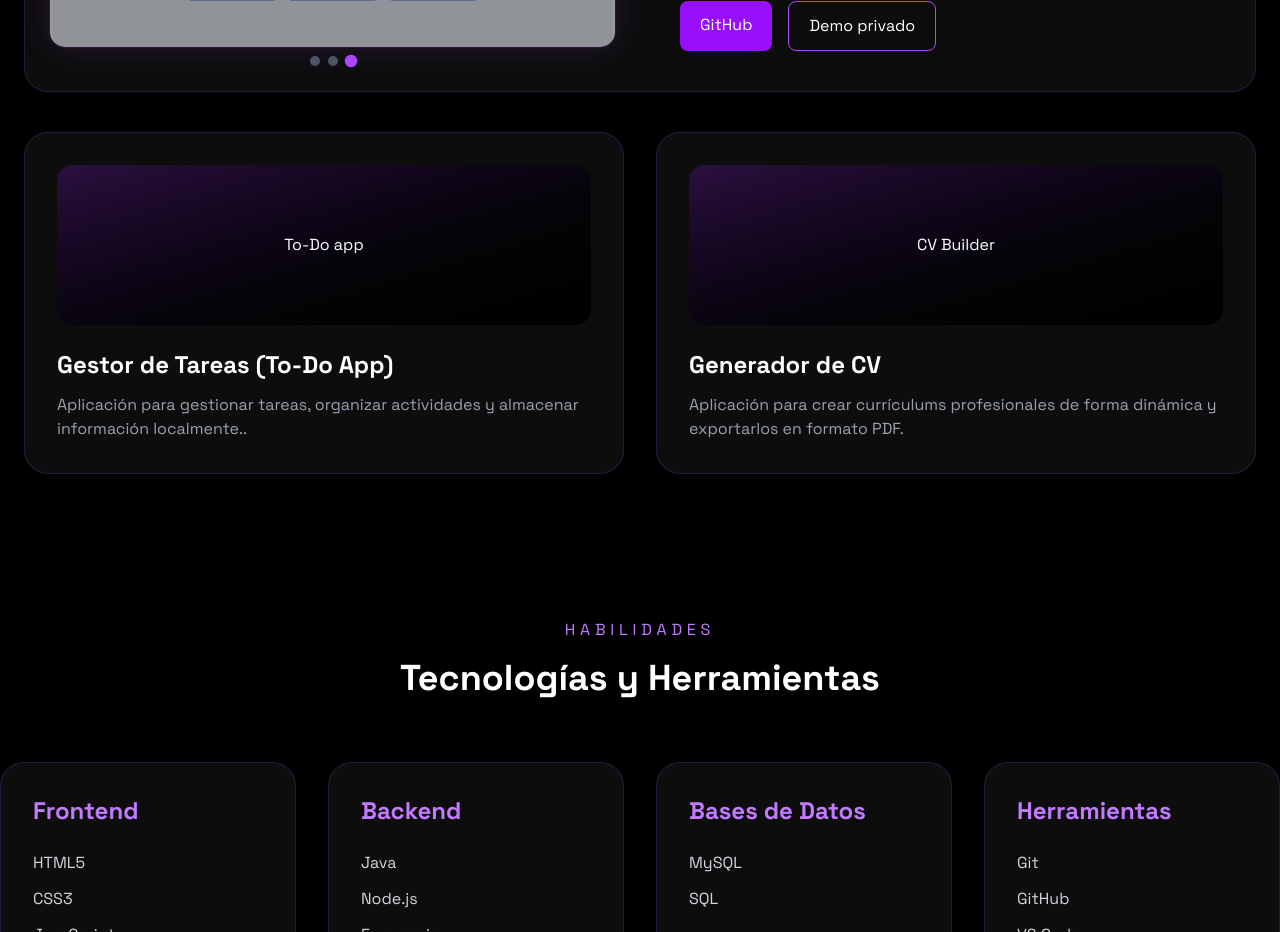
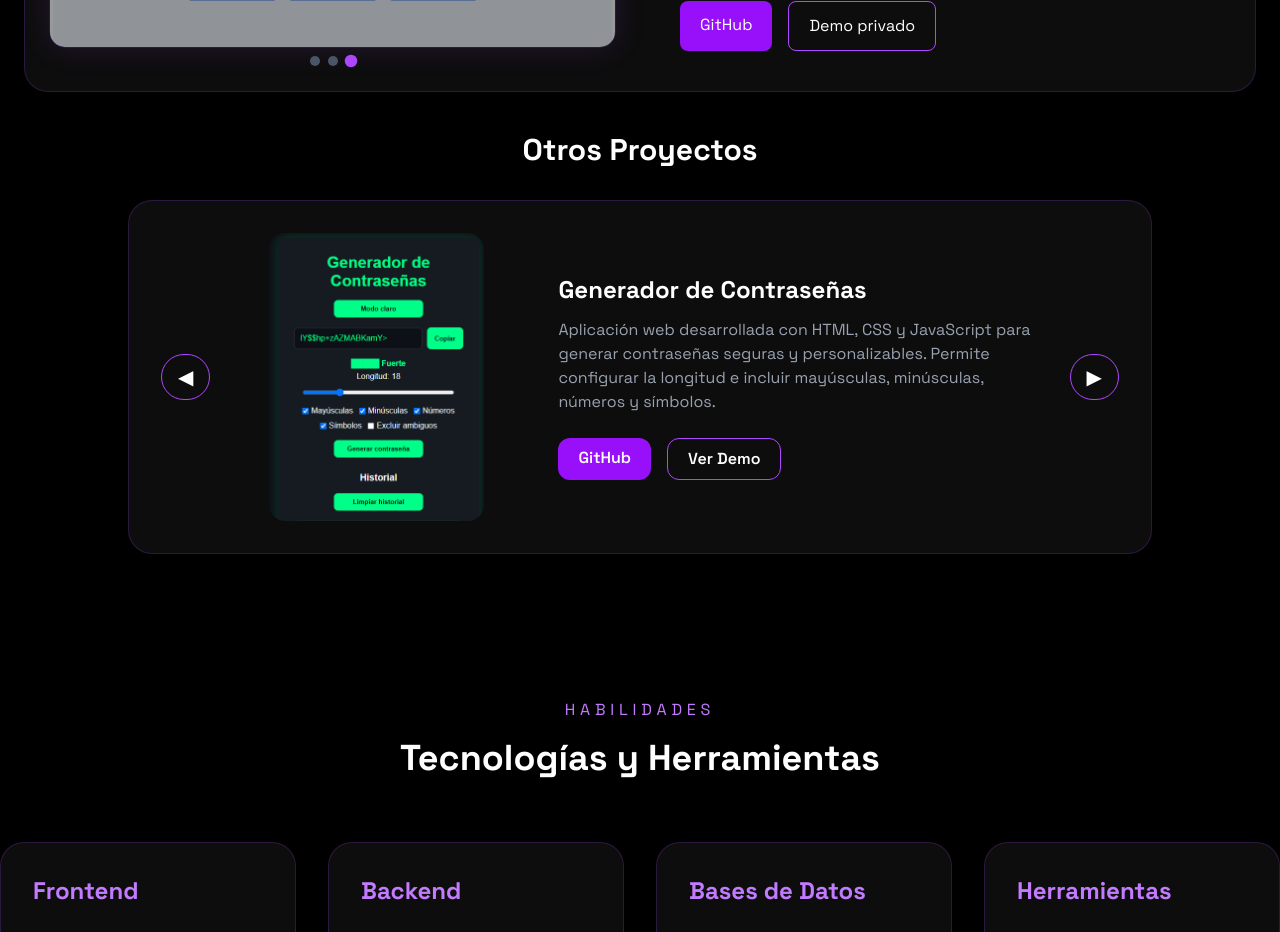
Before and after one commit to RosaSandoval24/portafolio-profesional, a Next.js app: page / in a window 1280 px wide. Shown: the part 1240-2172 px from the top of the page. Built offline with nearby package versions, Linux system fonts and the light colour scheme.

Commit message:
Actualizacion de proyectos del portafolio

```diff
--- a/src/app/page.tsx
+++ b/src/app/page.tsx
@@ -15,6 +15,46 @@ const imagenes = [
 
 const [imagenActual, setImagenActual] = useState(0);
 
+const [proyectoActual, setProyectoActual] = useState(0);
+
+const proyectosSecundarios = [
+  {
+    titulo: "Generador de Contraseñas",
+    descripcion: "Aplicación web desarrollada con HTML, CSS y JavaScript para generar contraseñas seguras y personalizables. Permite configurar la longitud e incluir mayúsculas, minúsculas, números y símbolos.",
+     imagen: "/gp-1.PNG",
+     github: "https://github.com/RosaSandoval24/generador-contrasenas",
+     demo: "https://generador-contrasenas-theta.vercel.app",
+  },
+  {
+    titulo: "Generador de CV",
+    descripcion: "Proyecto en desarrollo para crear currículums profesionales en PDF.",
+    imagen: null,
+    github: null,
+    demo: null,
+  },
+  {
+    titulo: "To-Do App",
+    descripcion: "Próximo proyecto para gestión de tareas y organización personal.",
+    imagen: null,
+    github: null,
+    demo: null,
+  },
+];
+
+const siguienteProyecto = () => {
+  setProyectoActual(
+    (prev) => (prev + 1) % proyectosSecundarios.length
+  );
+};
+
+const proyectoAnterior = () => {
+  setProyectoActual(
+    (prev) =>
+      prev === 0
+        ? proyectosSecundarios.length - 1
+        : prev - 1
+  );
+};
 
 useEffect(() => {
   const intervalo = setInterval(() => {
@@ -156,6 +196,7 @@ useEffect(() => {
   </div>
 
   {/* PROYECTO PRINCIPAL */}
+
   <div className="mb-10 overflow-hidden rounded-3xl border border-purple-500/20 bg-white/5 backdrop-blur-sm">
     <div className="grid md:grid-cols-2">
 
@@ -224,49 +265,99 @@ useEffect(() => {
     </div>
   </div>
 
+<h3 className="mb-8 text-center text-3xl font-bold">
+  Otros Proyectos
+</h3>
+
  {/* PROYECTOS SECUNDARIOS */}
-  <div className="grid gap-8 md:grid-cols-2">
+<div className="flex justify-center">
 
-    <div className="rounded-3xl border border-purple-500/20 bg-white/5 p-8 transition duration-300 hover:-translate-y-2 hover:border-purple-400 hover:shadow-[0_0_30px_rgba(168,85,247,0.35)]">
-      <div className="mb-6 flex h-40 items-center justify-center rounded-2xl bg-gradient-to-br from-purple-900/40 to-black">
-        To-Do app
+  <div className="w-full max-w-5xl rounded-3xl border border-purple-500/20 bg-white/5 p-8 transition duration-300 hover:border-purple-400 hover:shadow-[0_0_30px_rgba(168,85,247,0.25)]">
+
+    <div className="flex items-center justify-between gap-4">
+
+      <button
+        onClick={proyectoAnterior}
+        className="rounded-full border border-purple-500 px-4 py-2 text-xl transition hover:bg-purple-500/20"
+      >
+        ◀
+      </button>
+
+      <div className="grid flex-1 gap-8 md:grid-cols-[300px_1fr]">
+
+        <div className="flex items-center justify-center">
+
+          {proyectosSecundarios[proyectoActual].imagen ? (
+            <img
+              src={proyectosSecundarios[proyectoActual].imagen}
+              alt={proyectosSecundarios[proyectoActual].titulo}
+              className="max-h-72 rounded-2xl object-contain"
+            />
+          ) : (
+            <div className="flex h-52 w-full items-center justify-center rounded-2xl bg-gradient-to-br from-purple-900/40 to-black text-xl font-bold">
+              Próximamente
+            </div>
+          )}
+
         </div>
 
+        <div className="flex flex-col justify-center">
+
           <h3 className="text-2xl font-bold">
-        Gestor de Tareas (To-Do App)
+            {proyectosSecundarios[proyectoActual].titulo}
           </h3>
 
           <p className="mt-3 text-gray-400">
-        Aplicación para gestionar tareas,
-        organizar actividades y almacenar
-        información localmente..
+            {proyectosSecundarios[proyectoActual].descripcion}
           </p>
-    </div>
 
-    <div className="rounded-3xl border border-purple-500/20 bg-white/5 p-8 transition duration-300 hover:-translate-y-2 hover:border-purple-400 hover:shadow-[0_0_30px_rgba(168,85,247,0.35)]">
-      <div className="mb-6 flex h-40 items-center justify-center rounded-2xl bg-gradient-to-br from-purple-900/40 to-black">
-        CV Builder
-      </div>
+          <div className="mt-6 flex gap-4">
+            {proyectosSecundarios[proyectoActual].github && (
+              <a
+                href={proyectosSecundarios[proyectoActual].github}
+                target="_blank"
+                rel="noopener noreferrer"
+                className="rounded-xl bg-purple-600 px-5 py-2 font-semibold transition hover:bg-purple-500"
+              >
+                GitHub
+              </a>
+            )}
 
-      <h3 className="text-2xl font-bold">
-        Generador de CV
-      </h3>
-
-      <p className="mt-3 text-gray-400">
-        Aplicación para crear currículums
-        profesionales de forma dinámica y
-        exportarlos en formato PDF.
-      </p>
+            {proyectosSecundarios[proyectoActual].demo && (
+              <a
+                href={proyectosSecundarios[proyectoActual].demo}
+                target="_blank"
+                rel="noopener noreferrer"
+                className="rounded-xl border border-purple-500 px-5 py-2 font-semibold transition hover:bg-purple-500/20"
+              >
+                Ver Demo
+              </a>
+            )}
           </div>
 
         </div>
-  </section>
+
+      </div>
+
+      <button
+        onClick={siguienteProyecto}
+        className="rounded-full border border-purple-500 px-4 py-2 text-xl transition hover:bg-purple-500/20"
+      >
+        ▶
+      </button>
+
+    </div>
+
+  </div>
+
+</div>
 
 <section
   id="habilidades"
   data-aos="fade-up"
   className="mx-auto max-w-7xl px-6 pt-4 py-16"
 >
+ </section>
 
 </section>
   <div className="mb-16 text-center">
```
Also changed, not shown: public/gp-1.PNG (added). Lines whose indentation alone changed are shown as unchanged.
